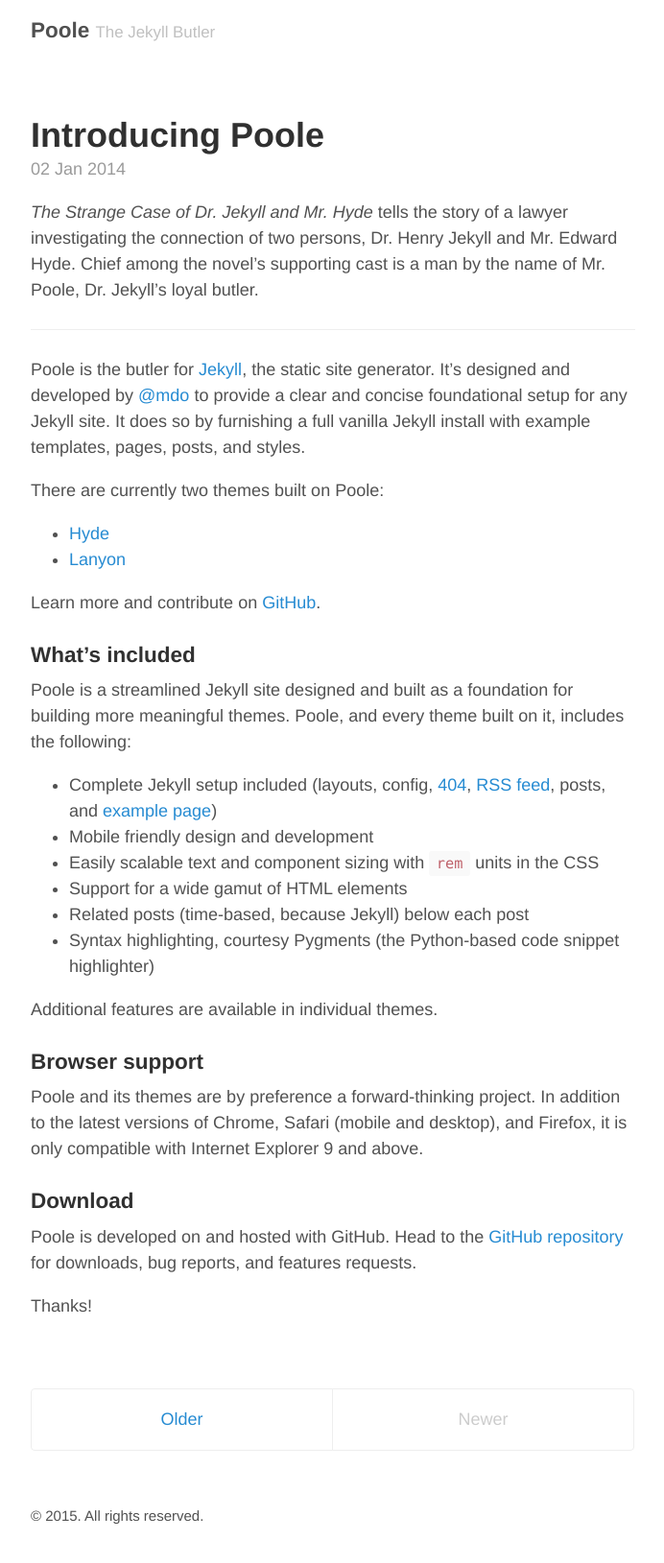
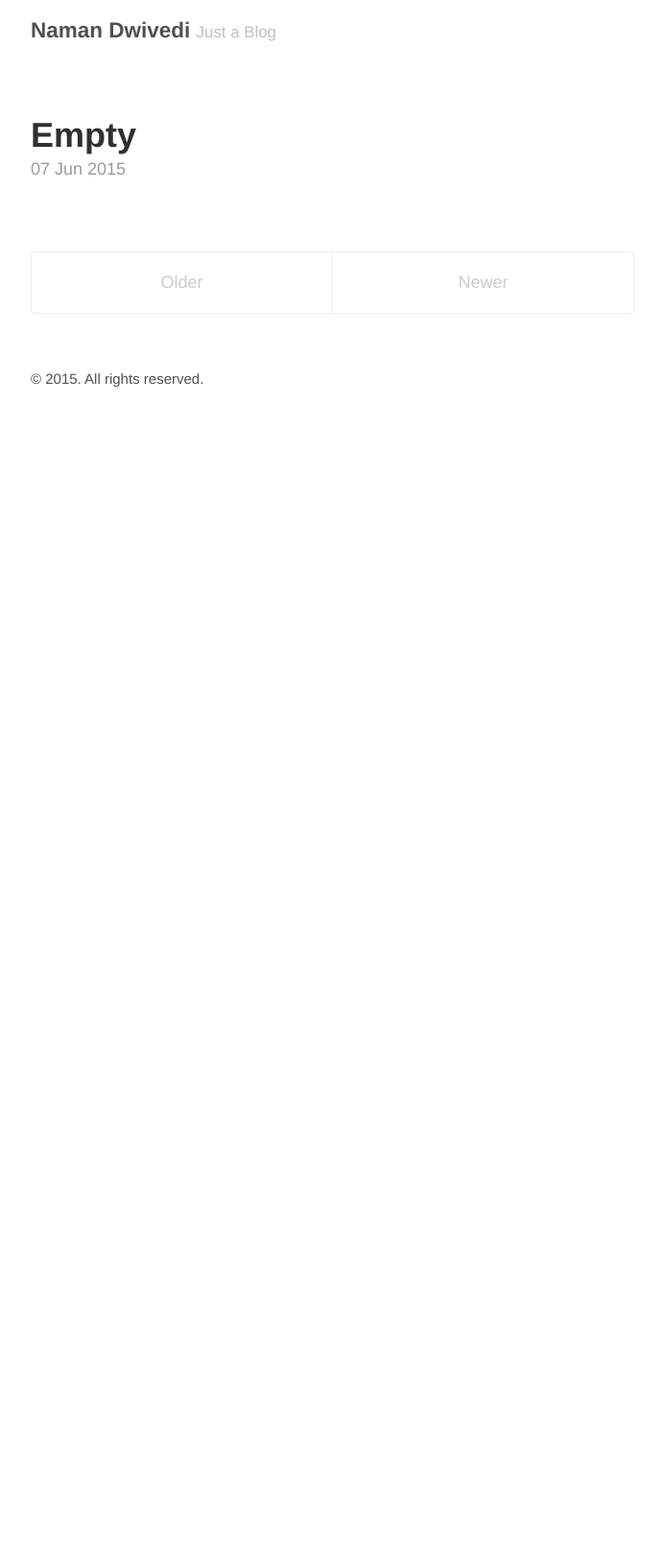
Before and after one commit to naman14/naman14.github.io, a Jekyll site: the page built from index.html, in a window 1280 px wide. Shown: the whole page at 96% size, without its empty margins (293-985 px from the left). Built offline with Jekyll 4.4.1, drawn with Linux system fonts in a browser that asks for light colours; the list of posts is cut into pages by our own code; after the commit the page ends 900 px from its top, so only the background shows below that.

Commit message:
clean up poole base

```diff
--- a/_config.yml
+++ b/_config.yml
@@ -5,9 +5,9 @@
 relative_permalinks: true
 
 # Setup
-title:               Poole
-tagline:             The Jekyll Butler
-url:                 http://getpoole.com
+title:               Naman Dwivedi
+tagline:             Just a Blog
+url:                 http://naman-dwivedi.in
 paginate:            1
 baseurl:             ""
 
@@ -20,11 +20,11 @@
 
 # About/contact
 author:
-  name:              Mark Otto
-  url:               https://twitter.com/mdo
-  email:             markdotto@gmail.com
+  name:              Naman Dwivedi
+  url:               https://github.com/naman14
+  email:             namandwivedi14@gmail.com
 
 # Custom vars
 version:             1.0.0
 github:
-  repo:              https://github.com/poole/poole
+  repo:              https://github.com/naman14/naman14.github.io
--- a/_posts/2014-01-02-introducing-poole.md
+++ /dev/null
@@ -1,40 +0,0 @@
----
-layout: post
-title: Introducing Poole
----
-
-*The Strange Case of Dr. Jekyll and Mr. Hyde* tells the story of a lawyer investigating the connection of two persons, Dr. Henry Jekyll and Mr. Edward Hyde. Chief among the novel's supporting cast is a man by the name of Mr. Poole, Dr. Jekyll's loyal butler.
-
------
-
-Poole is the butler for [Jekyll](http://jekyllrb.com), the static site generator. It's designed and developed by [@mdo](https://twitter.com/mdo) to provide a clear and concise foundational setup for any Jekyll site. It does so by furnishing a full vanilla Jekyll install with example templates, pages, posts, and styles.
-
-There are currently two themes built on Poole:
-
-* [Hyde](http://hyde.getpoole.com)
-* [Lanyon](http://lanyon.getpoole.com)
-
-Learn more and contribute on [GitHub](https://github.com/poole).
-
-### What's included
-
-Poole is a streamlined Jekyll site designed and built as a foundation for building more meaningful themes. Poole, and every theme built on it, includes the following:
-
-* Complete Jekyll setup included (layouts, config, [404]({{ site.baseurl }}/404.html), [RSS feed]({{ site.baseurl }}/atom.xml), posts, and [example page]({{ site.baseurl }}/about))
-* Mobile friendly design and development
-* Easily scalable text and component sizing with `rem` units in the CSS
-* Support for a wide gamut of HTML elements
-* Related posts (time-based, because Jekyll) below each post
-* Syntax highlighting, courtesy Pygments (the Python-based code snippet highlighter)
-
-Additional features are available in individual themes.
-
-### Browser support
-
-Poole and its themes are by preference a forward-thinking project. In addition to the latest versions of Chrome, Safari (mobile and desktop), and Firefox, it is only compatible with Internet Explorer 9 and above.
-
-### Download
-
-Poole is developed on and hosted with GitHub. Head to the <a href="https://github.com/poole/poole">GitHub repository</a> for downloads, bug reports, and features requests.
-
-Thanks!
--- /dev/null
+++ b/_posts/2015-06-07-empty.md
@@ -0,0 +1,4 @@
+---
+layout: post
+title: Empty
+---
--- a/about.md
+++ /dev/null
@@ -1,30 +0,0 @@
----
-layout: page
-title: About
----
-
-<p class="message">
-  Hey there! This page is included as an example. Feel free to customize it for your own use upon downloading. Carry on!
-</p>
-
-In the novel, *The Strange Case of Dr. Jekyll and Mr. Hyde*, Mr. Poole is Dr. Jekyll's virtuous and loyal butler. Similarly, Poole is an upstanding and effective butler that helps you build Jekyll themes. It's made by [@mdo](https://twitter.com/mdo).
-
-There are currently two themes built on Poole:
-
-* [Hyde](http://hyde.getpoole.com)
-* [Lanyon](http://lanyon.getpoole.com)
-
-Learn more and contribute on [GitHub](https://github.com/poole).
-
-## Setup
-
-Some fun facts about the setup of this project include:
-
-* Built for [Jekyll](http://jekyllrb.com)
-* Developed on GitHub and hosted for free on [GitHub Pages](https://pages.github.com)
-* Coded with [Sublime Text 2](http://sublimetext.com), an amazing code editor
-* Designed and developed while listening to music like [Blood Bros Trilogy](https://soundcloud.com/maddecent/sets/blood-bros-series)
-
-Have questions or suggestions? Feel free to [open an issue on GitHub](https://github.com/poole/poole/issues/new) or [ask me on Twitter](https://twitter.com/mdo).
-
-Thanks for reading!
```
Also changed, not shown: _posts/2013-12-31-whats-jekyll.md (deleted, +0 -10 lines), _posts/2014-01-01-example-content.md (deleted, +0 -169 lines), LICENSE.md (deleted), README.md (deleted), public/apple-touch-icon-precomposed.png (deleted), public/favicon.ico (deleted).
